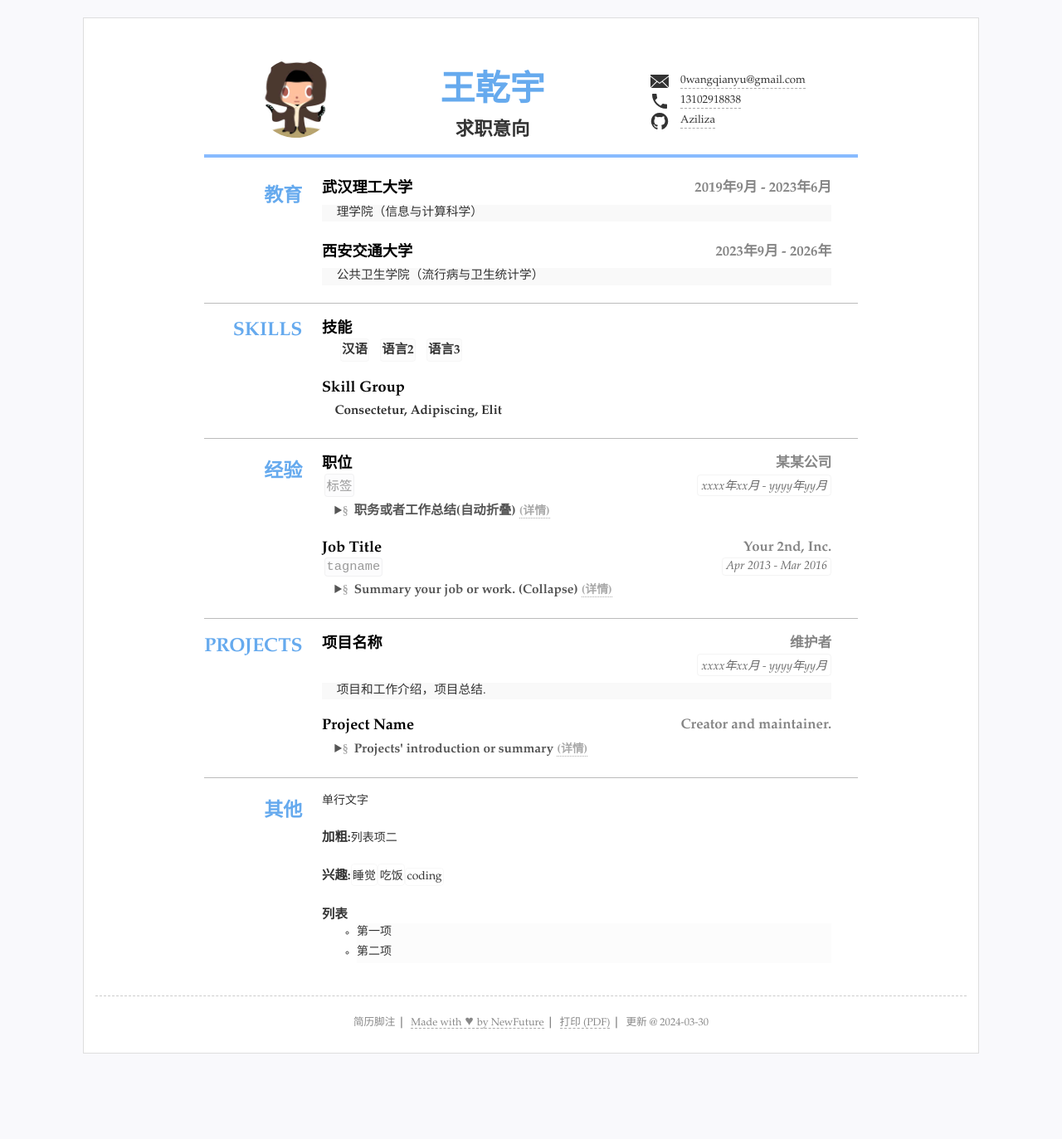
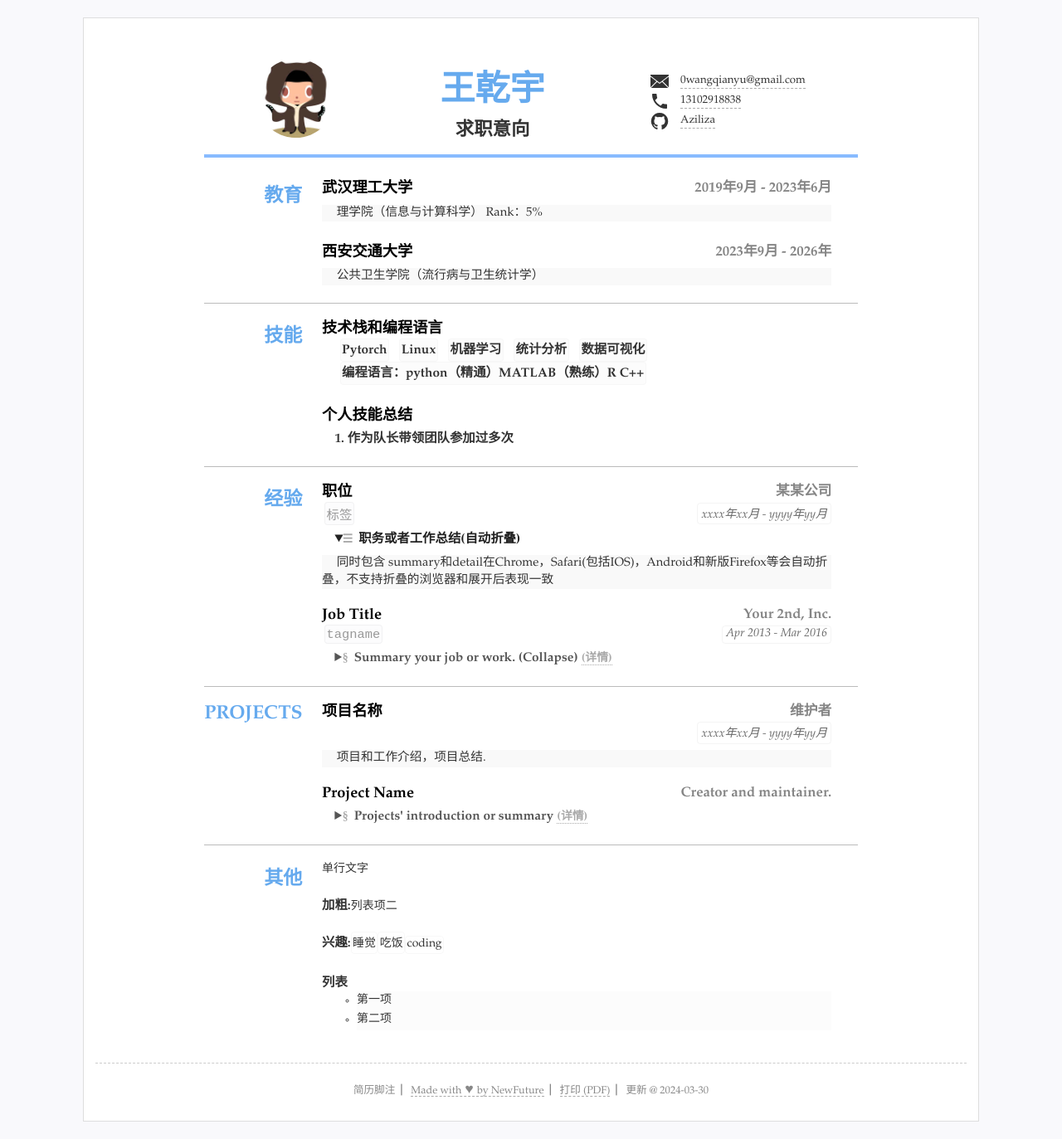
Before and after one commit to Aziliza/CV, a Jekyll site: the page built from index.html, in a window 1280 px wide. Shown: the whole page at 83% size. Built offline with Jekyll 4.4.1, drawn with Linux system fonts in a browser that asks for light colours; before the commit the page ends 1291 px from its top, so only the background shows below that.

Commit message:
Update resume.yml

```diff
--- a/_data/resume.yml
+++ b/_data/resume.yml
@@ -33,22 +33,25 @@ main: #简历主要内容，
   - title: 武汉理工大学
     # duration: "2011年x月 - 2015年"
     sub: 2019年9月 - 2023年6月
-    detail: 理学院（信息与计算科学）
+    detail: 理学院（信息与计算科学） Rank：5%
   - title: 西安交通大学
     # duration: Aug 2007 - Jun 2011
     sub: 2023年9月 - 2026年
     detail: 公共卫生学院（流行病与卫生统计学）
 
 - type: skills
-  # name: "技能"
+  name: "技能"
   content:
-  - title: 技能
+  - title: 技术栈和编程语言
     items: #itmems 可以小块的方式显示
-    - 汉语
-    - 语言2
-    - 语言3
-  - title: Skill Group
-    summary: Consectetur, Adipiscing, Elit
+    - Pytorch
+    - Linux
+    - 机器学习
+    - 统计分析
+    - 数据可视化
+    - 编程语言：python（精通）MATLAB（熟练）R C++
+  - title: 个人技能总结
+    summary: 1. 作为队长带领团队参加过多次
 
 - type: experience
   name: 经验
@@ -60,7 +63,7 @@ main: #简历主要内容，
     - 标签
     summary: 职务或者工作总结(自动折叠)
     detail: 同时包含 summary和detail在Chrome，Safari(包括IOS)，Android和新版Firefox等会自动折叠，不支持折叠的浏览器和展开后表现一致
-    # open: open
+    open: open
     #可以设置open默认展开
   - title: Job Title
     sub: Your 2nd, Inc.
```
